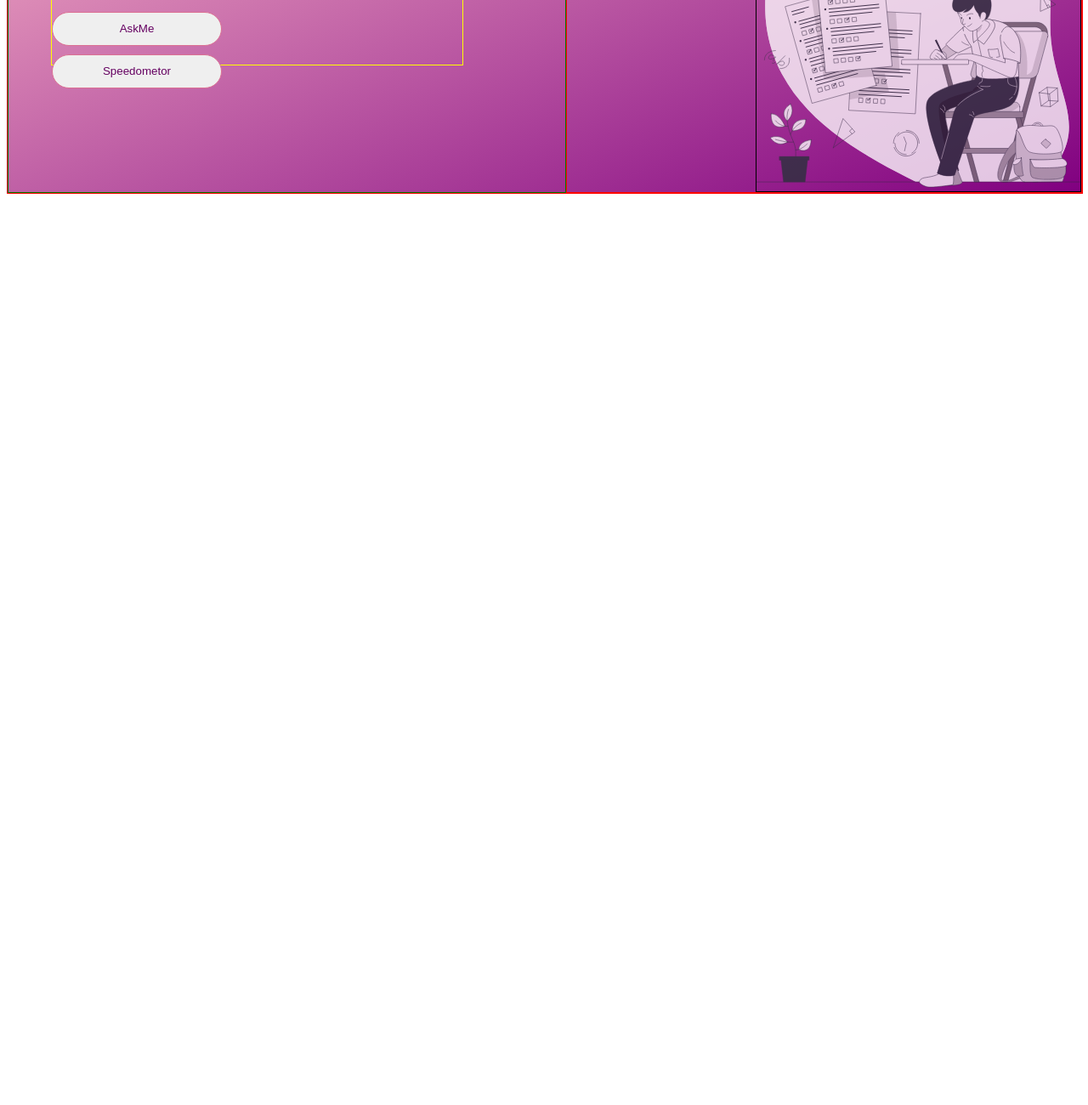
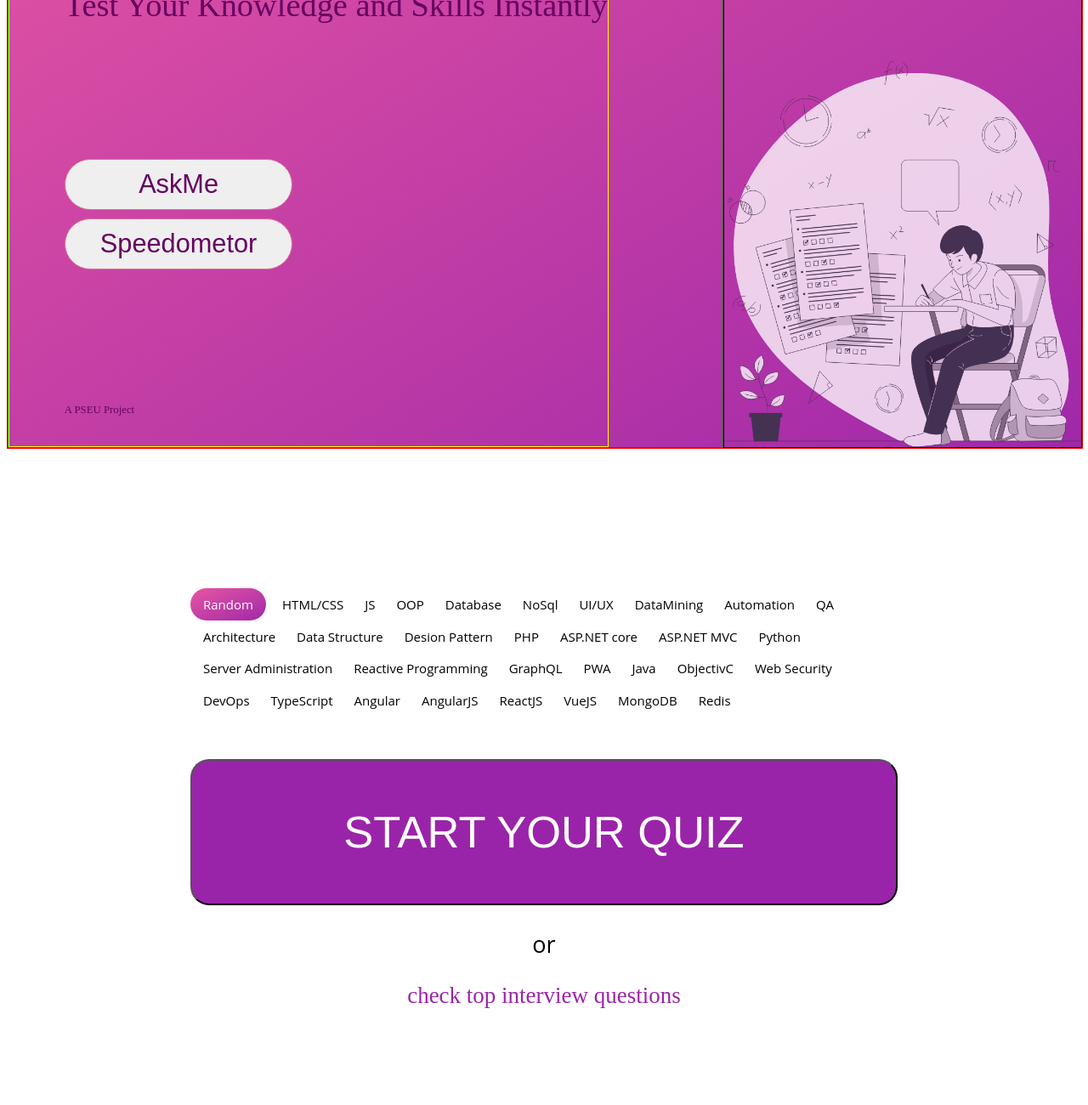
Before and after one commit to AhmadH2/challanger, a plain HTML site: page index.html in a window 1280 px wide. Shown: the part 282-1582 px from the top of the page at 85% size. Before the commit the page ends 800 px from the top, so only its background shows below. Drawn offline with Linux system fonts and the light colour scheme.

Commit message:
building the main page

```diff
--- a/index.html
+++ b/index.html
@@ -9,29 +9,77 @@
 <body>
     <div class="container">
         <div class="header col-12">
-            <div class="col-6 center">
+            <div class="col-8 center">
                 <div class="title-content">
-                    <h2 style="color: white;">Challanger</h2>
-                    <p style="font-size: 29px; color: white;">Test Your Knowledge and Skills Instantly</p>
-                    <div style="margin: 20px 0px 10px 0">
-                        <button class="btn">AskMe</button>
+
+                    <div>
+                        <p style="color: white; font-size: 4vw; margin: 0%;">Challanger</p>
+                        <p style="font-size: 3vw; color: #650061; margin: 0%;">Test Your Knowledge
+                            and Skills Instantly</p>
                     </div>
                     <div>
-                        <button class="btn">Speedometor</button>
+                        <button class="header-btn">AskMe</button> <br>
+                        <button class="header-btn">Speedometor</button>
+                    </div>
+                    <div style="height: 50px; color: #650061; font-size: 1vw;">
+                        A PSEU Project
                     </div>
 
                 </div>
 
             </div>
-            <div class="col-6 title-image">
-                <div style="border: 1px solid;">
-                    <img src="./images/Exams-bro (2).png" alt="">
-                </div>
+            <div class="col-4 title-image" style="border: 1px solid;">
+                <img src="./images/Exams-bro (2)@2x.png" alt="" width=100%>
+            </div>
+
+        </div> <!--header end-->
+        <div class="start-quiz">
+            <div style="margin: 50px 0; width: 65vw;" >
+                <button class="tech-btn active-tech-btn">Random</button>
+                <button class="tech-btn">HTML/CSS</button>
+                <button class="tech-btn">JS</button>
+                <button class="tech-btn">OOP</button>
+                <button class="tech-btn">Database</button>
+                <button class="tech-btn">NoSql</button>
+                <button class="tech-btn">UI/UX</button>
+                <button class="tech-btn">DataMining</button>
+                <button class="tech-btn">Automation</button>
+                <button class="tech-btn">QA</button>
+                <button class="tech-btn">Architecture</button>
+                <button class="tech-btn">Data Structure</button>
+                <!-- <br><br> -->
+                <button class="tech-btn">Desion Pattern</button>
+                <button class="tech-btn">PHP</button>
+                <button class="tech-btn">ASP.NET core</button>
+                <button class="tech-btn">ASP.NET MVC</button>
+                <button class="tech-btn">Python</button>
+                <button class="tech-btn">Server Administration</button>
+                <button class="tech-btn">Reactive Programming</button>
+                <button class="tech-btn">GraphQL</button>
+                <!-- <br><br> -->
+                <button class="tech-btn">PWA</button>
+                <button class="tech-btn">Java</button>
+                <button class="tech-btn">ObjectivC</button>
+                <button class="tech-btn">Web Security</button>
+                <button class="tech-btn">DevOps</button>
+                <button class="tech-btn">TypeScript</button>
+                <button class="tech-btn">Angular</button>
+                <button class="tech-btn">AngularJS</button>
+                <button class="tech-btn">ReactJS</button>
+                <button class="tech-btn">VueJS</button>
+                <button class="tech-btn">MongoDB</button>
+                <button class="tech-btn">Redis</button>
 
             </div>
 
+            <button class="start-quiz-btn">START YOUR QUIZ</button>
+            <div style="text-align: center;">
+                <p style="font-size: 27px; font-family: 'Open Sans';">or</p>
+                <p style="font-size: 27px; color: #9A24A9;">check top interview questions</p>
+            </div>
 
         </div>
+
     </div>
 </body>
 </html>
--- a/styles.css
+++ b/styles.css
@@ -1,3 +1,6 @@
+body{
+    /* font-family: 'Open Sans'; */
+}
 .container{
     width: 100%;
     padding: 0px;
@@ -7,8 +10,8 @@
     display: flex;
     padding: 0px;
     align-items: flex-end;
-    height: 500px;
-    background-image: linear-gradient(to bottom right, pink, purple);
+    height: 100vh;
+    background-image: linear-gradient(to bottom right, #E756A2, #A028A9);
 }
 
 .col-1 {width: 8.33%;}
@@ -32,20 +35,22 @@
 
 .center {
   display: flex;
-  /* justify-content: center; */
   align-items: center;
   height: 100%;
   border: 1px solid green;
-  padding-left: 50px;
 }
 
-.left-header {
-   padding-left: 200px;
-}
+
 
 .title-content{
+    display: flex;
+    padding-left: 7.7%;
+    flex-direction: column;
+    height: 75%;
+    align-self: flex-end;
+    justify-content: space-between;
     border: 1px solid yellow;
-    height: 200px;
+
 }
 
 .title-image{
@@ -53,6 +58,8 @@
     height: 100%;
     align-items: flex-end;
     justify-content: flex-end;
+    margin: 0%;
+    padding: 0%;
 }
 .part2{
     display: flex;
@@ -60,10 +67,47 @@
     justify-content: flex-end;
 }
 
-.btn{
-    width: 200px;
-    height: 40px;
+.header-btn{
+    width: 21vw;
+    height: 7.5vh;
+    margin: 5px 0;
     color: #650061;
     border: 1px solid palevioletred;
     border-radius: 41px;
+    font-size: 2.4vw;
 }
+
+.start-quiz{
+    display: flex;
+    flex-direction: column;
+    height: 100vh;
+    width: 100%;
+    align-items: center;
+    justify-content: center;
+}
+
+.start-quiz-btn{
+    width: 65vw;
+    height: 21.5vh;
+    background-color: #9A24A9;
+    font-size: 4.1vw;
+    color: white;
+    border-radius: 22px;
+}
+
+.tech-btn{
+    font-family: 'Open Sans';
+    font-size: 15px;
+    border: none;
+    background: none;
+    height: 4.7vh;
+    padding-left: 15px;
+    margin: 0%;
+}
+.active-tech-btn{
+    background-image: linear-gradient(to bottom right, #E756A2, #A028A9);
+    border-radius: 50px;
+    color: white;
+    padding: 0 15px;
+
+}
```
Also changed, not shown: 1 other file.
